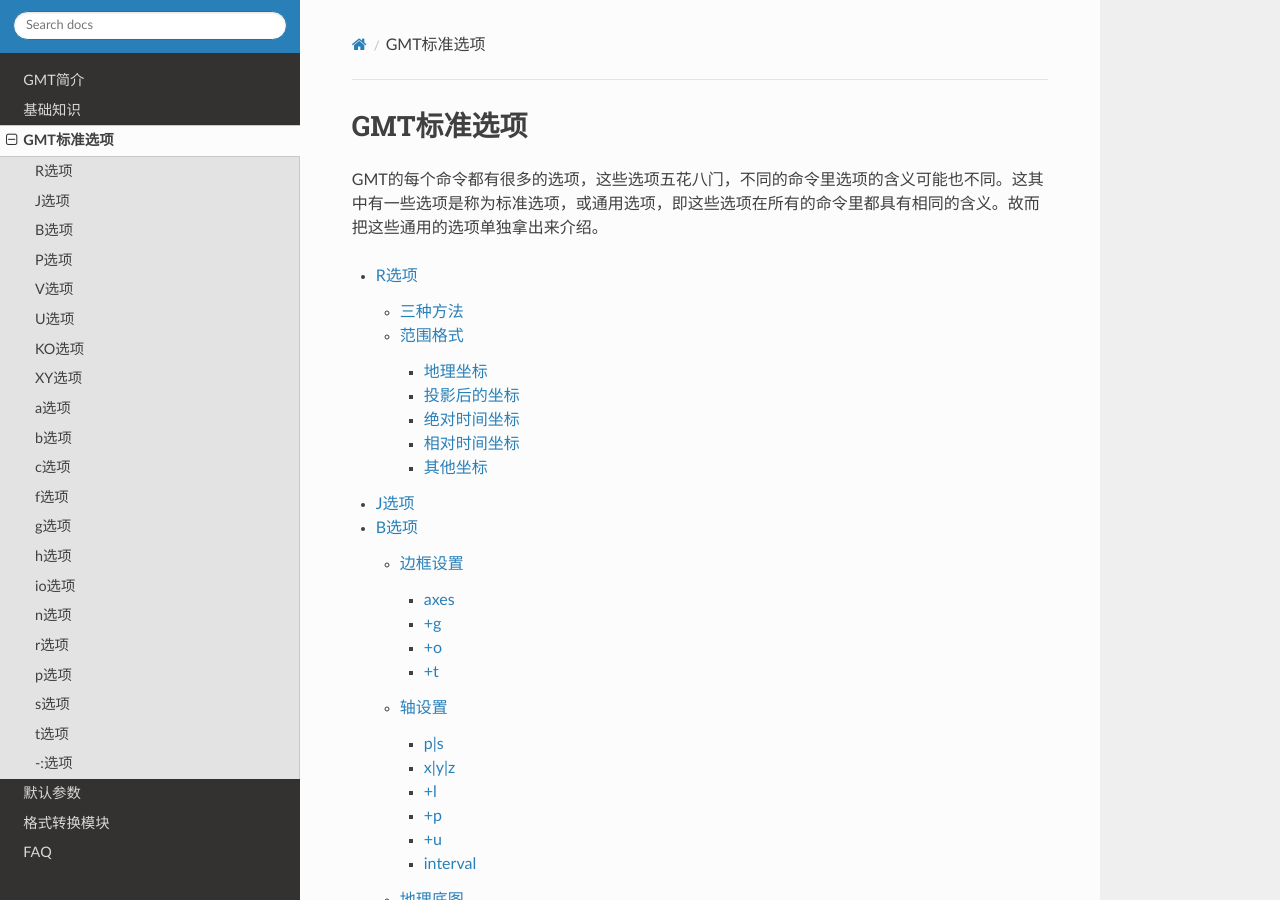
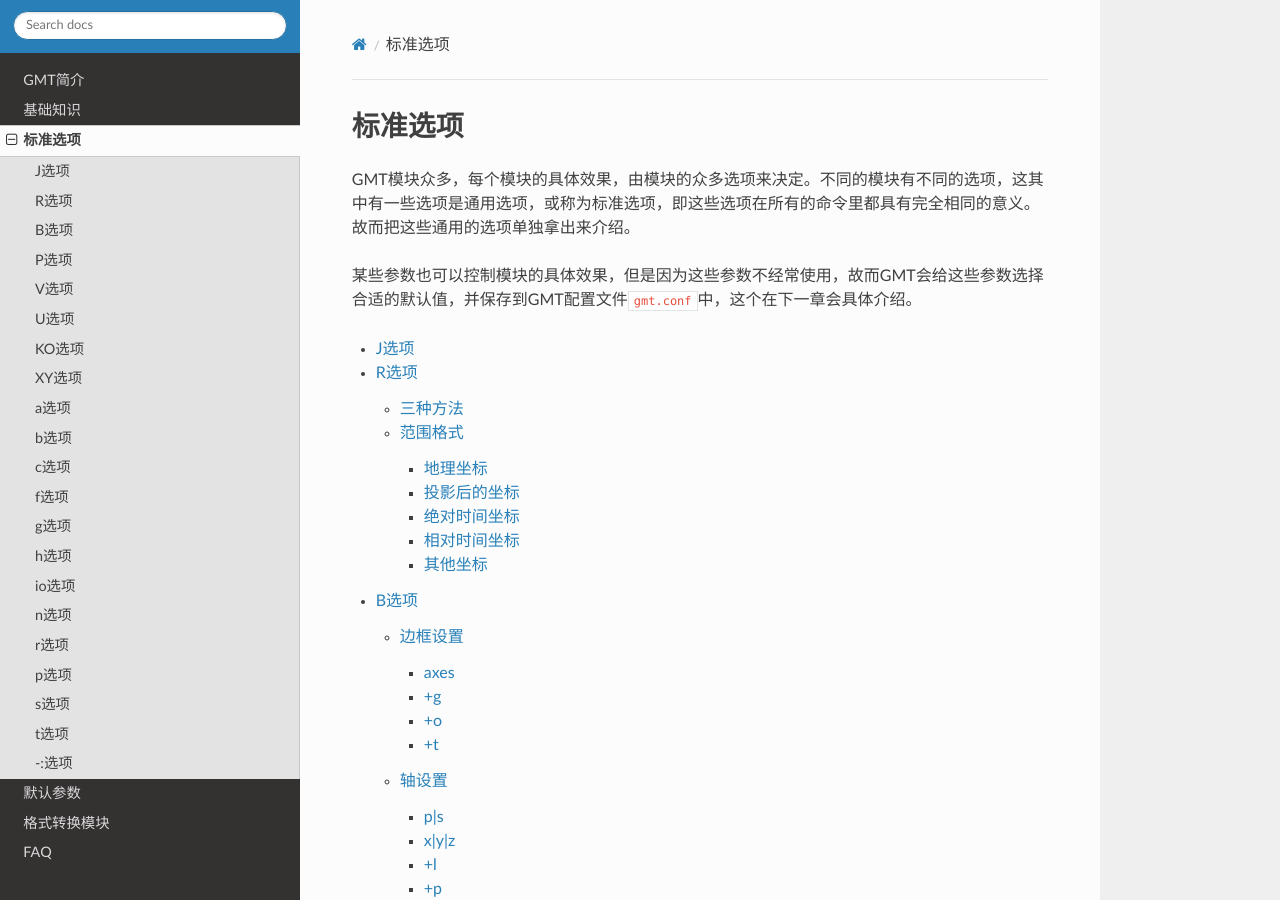
Before and after one commit to seisman/GMT5_Docs, a Sphinx documentation site: the page built from source/standard-options.rst, in a window 1280 px wide and 900 px high. Built offline with Sphinx 7.4.7 and the Read the Docs theme 2.0.0, drawn with Linux system fonts in a browser that asks for light colours.

Commit message:
增加说明

```diff
--- a/source/standard-options.rst
+++ b/source/standard-options.rst
@@ -1,12 +1,14 @@
-GMT标准选项
-###########
+标准选项
+########
 
-GMT的每个命令都有很多的选项，这些选项五花八门，不同的命令里选项的含义可能也不同。这其中有一些选项是称为标准选项，或通用选项，即这些选项在所有的命令里都具有相同的含义。故而把这些通用的选项单独拿出来介绍。
+GMT模块众多，每个模块的具体效果，由模块的众多选项来决定。不同的模块有不同的选项，这其中有一些选项是通用选项，或称为标准选项，即这些选项在所有的命令里都具有完全相同的意义。故而把这些通用的选项单独拿出来介绍。
+
+某些参数也可以控制模块的具体效果，但是因为这些参数不经常使用，故而GMT会给这些参数选择合适的默认值，并保存到GMT配置文件\ ``gmt.conf``\ 中，这个在下一章会具体介绍。
 
 .. toctree::
 
+   J-option
    R-option
-   J-option
    B-option
    P-option
    V-option
```
